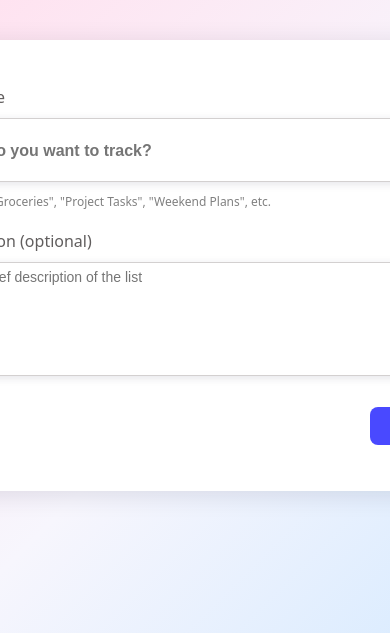
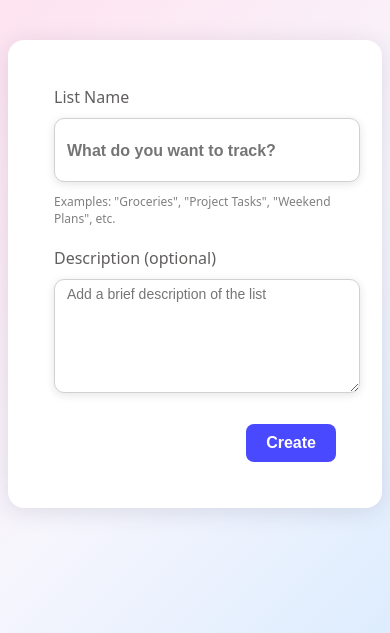
Before and after one commit to im-dlam/SeeQQ, a FastAPI app: page / in a window 390 px wide; the page is wider, and only the part inside the window is pictured. Shown: the part 52-685 px from the top of that part. Run offline with FastAPI, Linux system fonts and the light colour scheme; data that the repository does not hold is empty.

Commit message:
fix(css): fix resize when on mobile phone

```diff
--- a/app/static/css/create-list.css
+++ b/app/static/css/create-list.css
@@ -58,7 +58,7 @@
 }
 .i-label-name,
 .i-label-description {
-    min-width: 60vh;
+    min-width: 55vh;
     border-radius: 10px;
     outline: none;
     border:0.4px solid rgb(211, 208, 208);
@@ -70,6 +70,13 @@
     padding-bottom:6px;
 }
 
+@media (max-width: 800px ) {
+    .i-label-name,
+    .i-label-description {
+        min-width: unset;
+        width: 100%;
+    }
+}
 
 .form-main button {
     display: block;
```
